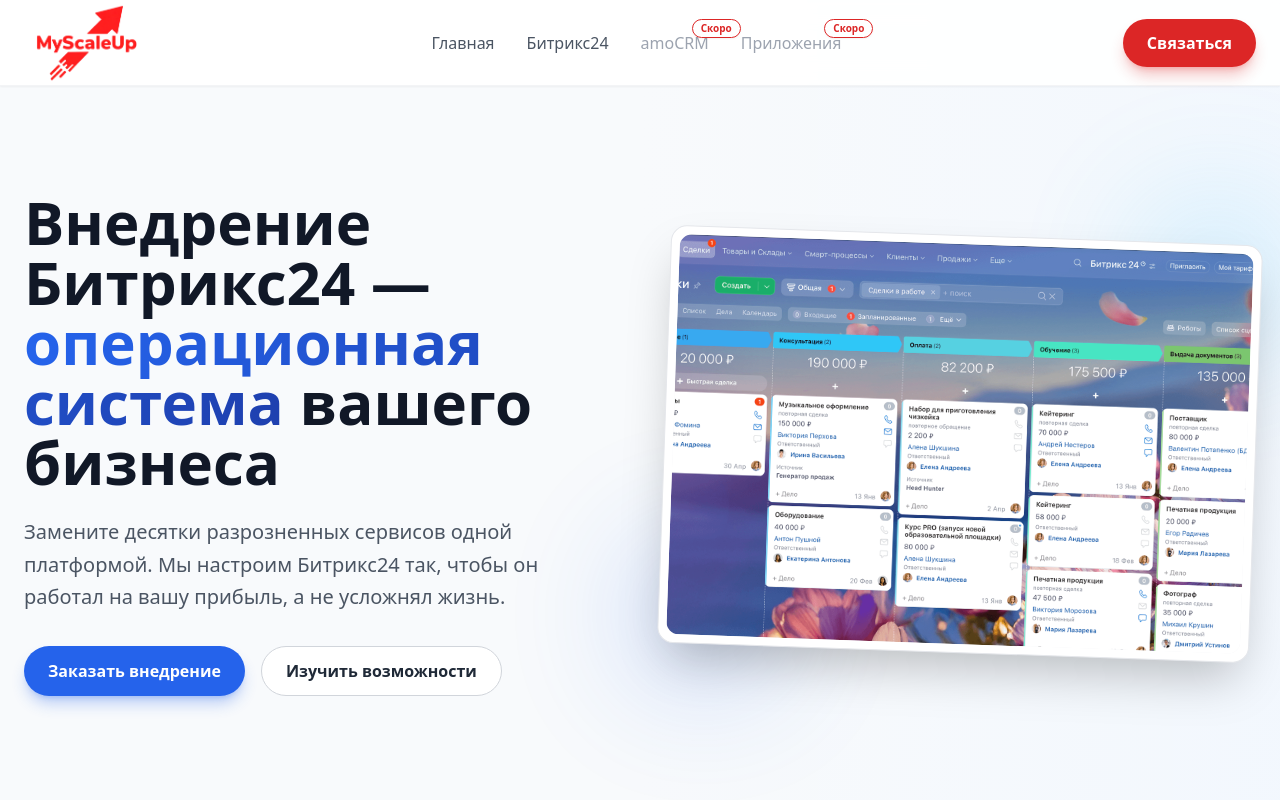
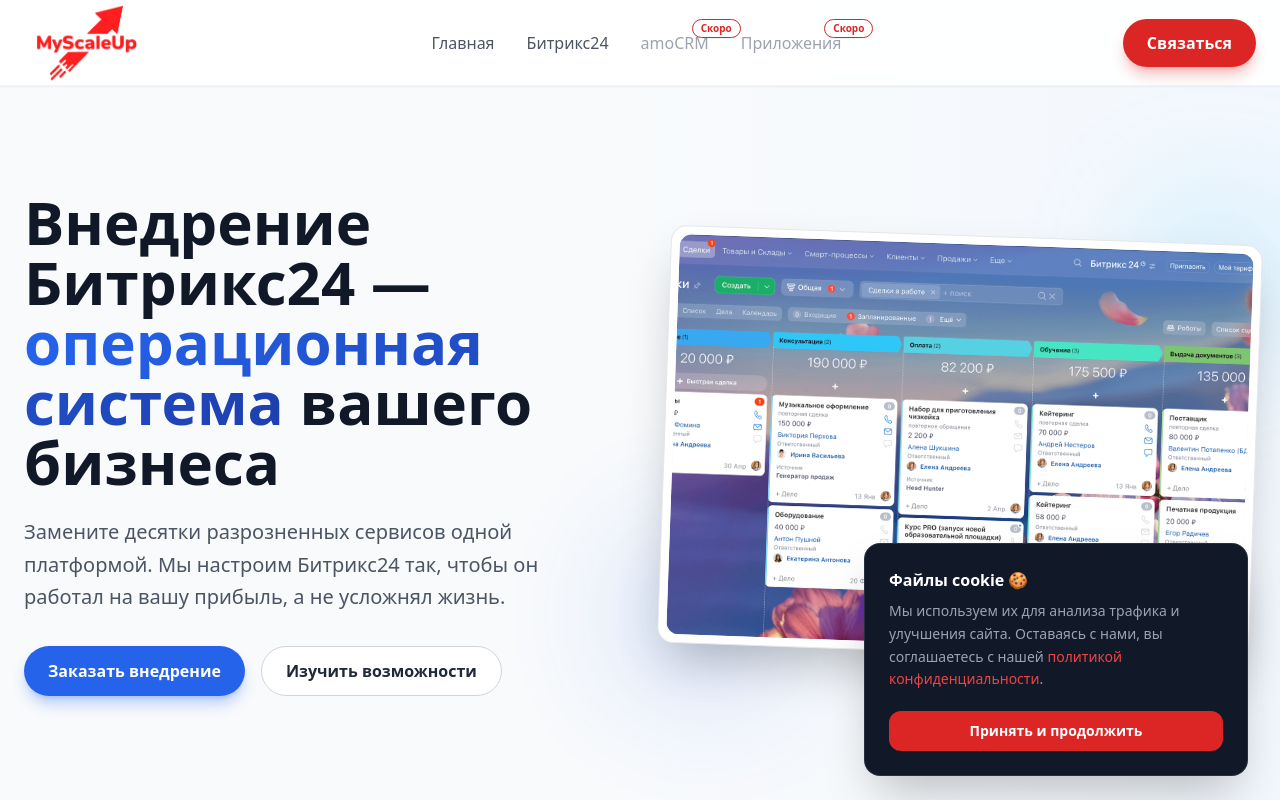
Before and after one commit to QQha-poehala/myscaleup, a Nuxt app: page /bitrix24 in a window 1280 px wide. Shown: the top 800 px of the page. Built offline with nearby package versions, Linux system fonts and the light colour scheme.

Commit message:
add cookies baner and chekbox disable

```diff
--- a/app/components/ContactForm.vue
+++ b/app/components/ContactForm.vue
@@ -32,7 +32,7 @@
       }
 })
 
-const isAgreed = ref(true)
+const isAgreed = ref(false)
 const isLoading = ref(false)
 
 const formData = reactive({
@@ -66,7 +66,7 @@
   const trimmed = value.trim()
 
   if (!trimmed) {
-    return 'Введите имя и фамилию'
+    return 'Введите имя'
   }
   if (trimmed.length < limits.name.min) {
     return `Минимум ${limits.name.min} символа`
@@ -488,7 +488,7 @@
               type="submit"
               class="w-full mt-6 py-4 text-lg transition-opacity disabled:opacity-70 disabled:cursor-not-allowed"
               :variant="theme.btnVariant"
-              :disabled="isLoading"
+              :disabled="isLoading || !isAgreed"
             >
               <span v-if="!isLoading">Отправить заявку</span>
               <span v-else class="flex items-center justify-center gap-2">
--- /dev/null
+++ b/app/components/TheCookieBanner.vue
@@ -0,0 +1,63 @@
+<script setup>
+import { ref, onMounted } from 'vue'
+
+const isVisible = ref(false)
+
+onMounted(() => {
+  // Проверяем, было ли уже дано согласие
+  const hasAccepted = localStorage.getItem('cookie_accepted')
+  if (!hasAccepted) {
+    // Показываем баннер с небольшой задержкой для плавности
+    setTimeout(() => {
+      isVisible.value = true
+    }, 1000)
+  }
+})
+
+const acceptCookies = () => {
+  localStorage.setItem('cookie_accepted', 'true')
+  isVisible.value = false
+}
+</script>
+
+<template>
+  <Transition name="cookie-fade">
+    <div
+      v-if="isVisible"
+      class="fixed bottom-6 left-6 right-6 md:left-auto md:right-8 md:max-w-sm z-[100]"
+    >
+      <div class="bg-gray-900 border border-white/10 shadow-2xl rounded-2xl p-6 backdrop-blur-md">
+        <div class="flex items-start gap-4">
+          <div class="flex-1">
+            <h4 class="text-white font-bold mb-2">Файлы cookie 🍪</h4>
+            <p class="text-gray-400 text-sm leading-relaxed">
+              Мы используем их для анализа трафика и улучшения сайта. Оставаясь с нами, вы соглашаетесь с нашей
+              <NuxtLink to="/policy" class="text-red-500 hover:underline">политикой конфиденциальности</NuxtLink>.
+            </p>
+          </div>
+        </div>
+
+        <div class="mt-5">
+          <button
+            @click="acceptCookies"
+            class="w-full bg-red-600 hover:bg-red-700 text-white font-bold py-2.5 px-4 rounded-xl transition-colors text-sm"
+          >
+            Принять и продолжить
+          </button>
+        </div>
+      </div>
+    </div>
+  </Transition>
+</template>
+
+<style scoped>
+.cookie-fade-enter-active,
+.cookie-fade-leave-active {
+  transition: all 0.5s ease;
+}
+.cookie-fade-enter-from,
+.cookie-fade-leave-to {
+  opacity: 0;
+  transform: translateY(20px);
+}
+</style>
--- a/app/pages/bitrix24.vue
+++ b/app/pages/bitrix24.vue
@@ -78,5 +78,6 @@
     <DevelopmentStages color="blue" />
     <ContactForm color="blue" />
     <TheFooter color="blue" />
+    <TheCookieBanner />
   </div>
 </template>
--- a/app/pages/index.vue
+++ b/app/pages/index.vue
@@ -64,5 +64,6 @@
     <TheFAQ />
     <ContactForm />
     <TheFooter />
+    <TheCookieBanner />
   </div>
 </template>
```
